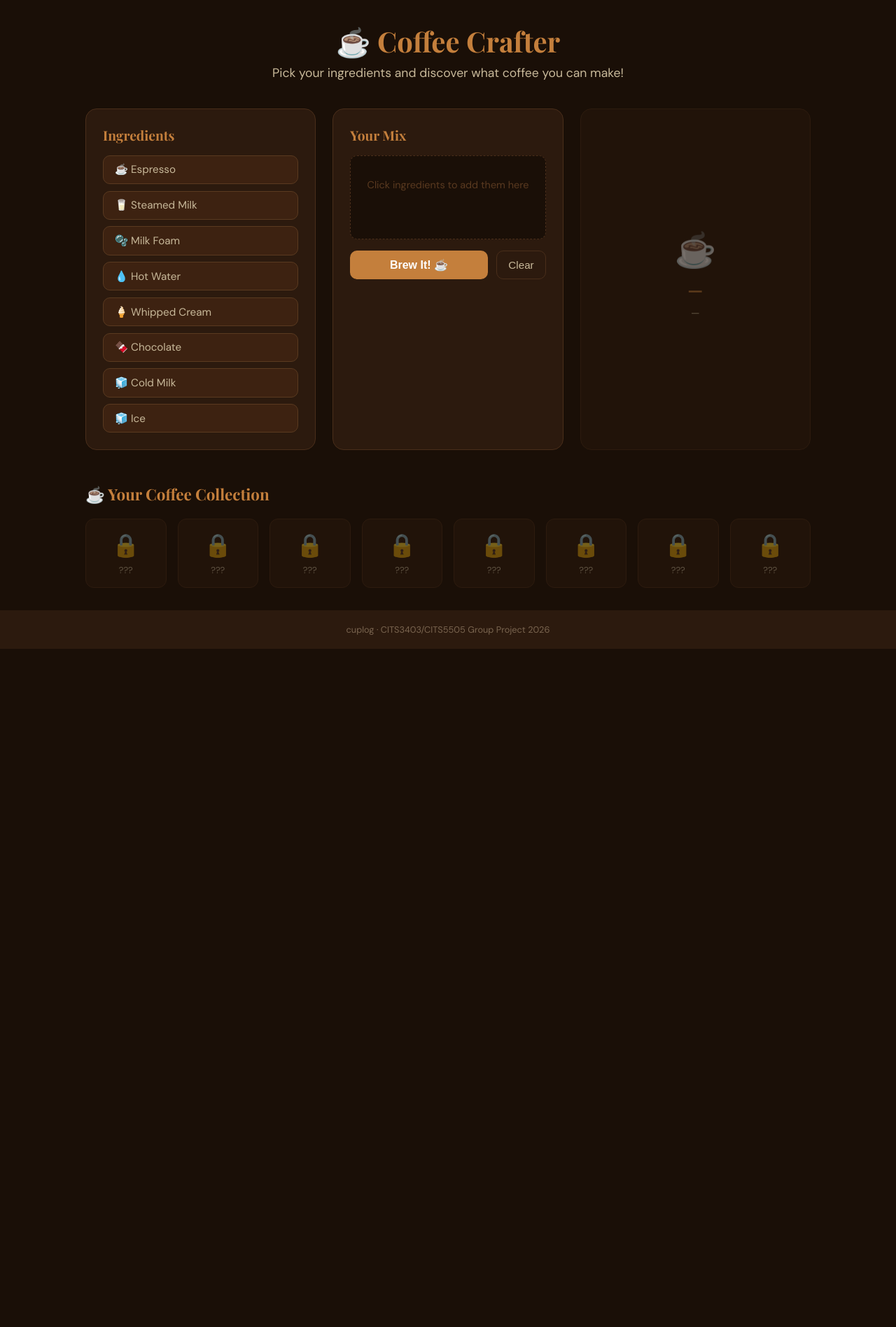
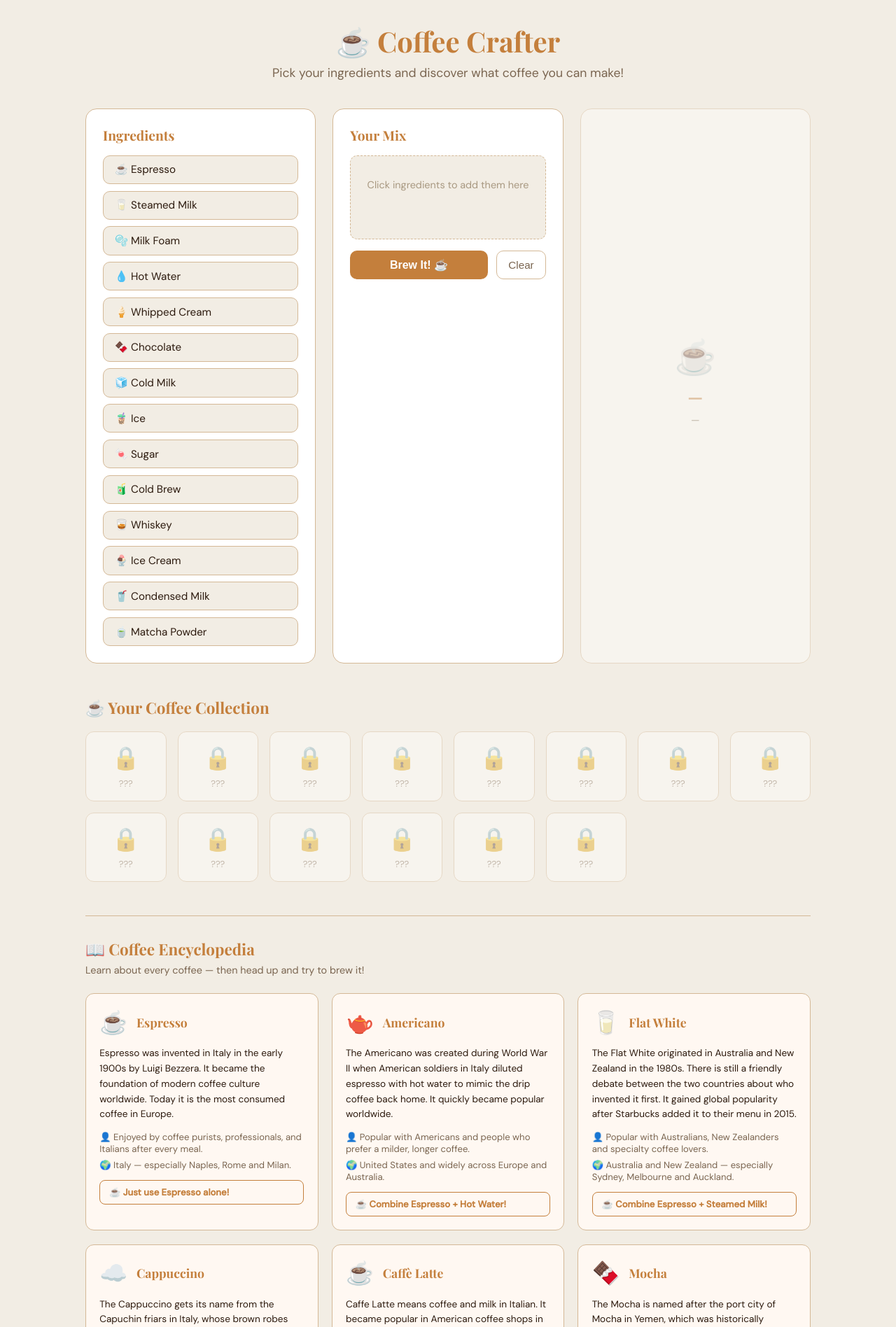
Before and after one commit to Dhruvvv1309/CITS3403_PROJECT, a Flask app: page /game in a window 1280 px wide. Shown: the part 59-1955 px from the top of the page at 70% size. Before the commit the page ends 986 px from the top, so only its background shows below. Run offline with Flask 3, Linux system fonts and the light colour scheme.

Commit message:
feat: improve game page styling and add coffee encyclopedia

```diff
--- a/app/static/css/game.css
+++ b/app/static/css/game.css
@@ -1,7 +1,7 @@
 body {
-  background: #1a0f07;
+  background: #F2EDE4;
   font-family: 'DM Sans', sans-serif;
-  color: #F2EDE4;
+  color: #2C1A0E;
   min-height: 100vh;
 }
 
@@ -24,7 +24,7 @@ body {
 }
 
 .game-header p {
-  color: #c8b99a;
+  color: #7a6550;
   font-size: 1.1rem;
 }
 
@@ -36,10 +36,10 @@ body {
 }
 
 .ingredients-panel, .mixing-panel, .result-panel {
-  background: #2C1A0E;
+  background: #fff;
   border-radius: 16px;
   padding: 1.5rem;
-  border: 1px solid #4a2e1a;
+  border: 1px solid #d4b896;
 }
 
 .ingredients-panel h2, .mixing-panel h2, .result-panel h2 {
@@ -56,19 +56,19 @@ body {
 }
 
 .ingredient {
-  background: #3d2211;
-  border: 1px solid #5a3a20;
+  background: #F2EDE4;
+  border: 1px solid #d4b896;
   border-radius: 10px;
   padding: 0.6rem 1rem;
   cursor: pointer;
   transition: all 0.2s;
   font-size: 0.95rem;
-  color: #c8b99a;
+  color: #2C1A0E;
 }
 
 .ingredient:hover {
-  background: #4e2e18;
-  color: #F2EDE4;
+  background: #e8ddd0;
+  color: #2C1A0E;
 }
 
 .ingredient.selected {
@@ -80,7 +80,7 @@ body {
 
 .mix-zone {
   min-height: 120px;
-  background: #1a0f07;
+  background: #F2EDE4;
   border-radius: 10px;
   padding: 1rem;
   display: flex;
@@ -88,11 +88,11 @@ body {
   gap: 0.5rem;
   align-content: flex-start;
   margin-bottom: 1rem;
-  border: 1px dashed #4a2e1a;
+  border: 1px dashed #d4b896;
 }
 
 .mix-hint {
-  color: #5a3a20;
+  color: #a89880;
   font-size: 0.9rem;
   width: 100%;
   text-align: center;
@@ -100,8 +100,8 @@ body {
 }
 
 .mix-tag {
-  background: #4e2e18;
-  color: #F2EDE4;
+  background: #e8ddd0;
+  color: #2C1A0E;
   padding: 0.3rem 0.8rem;
   border-radius: 20px;
   font-size: 0.85rem;
@@ -129,8 +129,8 @@ body {
 
 .btn-clear {
   background: transparent;
-  color: #c8b99a;
-  border: 1px solid #4a2e1a;
+  color: #7a6550;
+  border: 1px solid #d4b896;
   padding: 0.7rem 1rem;
   border-radius: 10px;
   cursor: pointer;
@@ -138,7 +138,7 @@ body {
   transition: all 0.2s;
 }
 
-.btn-clear:hover { background: #2C1A0E; color: #F2EDE4; }
+.btn-clear:hover { background: #e8ddd0; color: #2C1A0E; }
 
 .result-panel {
   display: flex;
@@ -166,7 +166,7 @@ body {
 .result-card.fail h2 { color: #8b4a4a; }
 
 #resultDesc {
-  color: #c8b99a;
+  color: #7a6550;
   font-size: 0.9rem;
   line-height: 1.5;
   margin-bottom: 0.8rem;
@@ -174,7 +174,7 @@ body {
 
 #resultRecipe {
   font-size: 0.8rem;
-  color: #5a3a20;
+  color: #a89880;
   font-style: italic;
 }
 
@@ -196,8 +196,8 @@ body {
 }
 
 .collection-item {
-  background: #2C1A0E;
-  border: 1px solid #4a2e1a;
+  background: #fff;
+  border: 1px solid #d4b896;
   border-radius: 12px;
   padding: 1rem 0.5rem;
   text-align: center;
@@ -205,11 +205,90 @@ body {
 }
 
 .collection-item span { font-size: 2rem; display: block; margin-bottom: 0.4rem; }
-.collection-item p { font-size: 0.8rem; color: #c8b99a; }
+.collection-item p { font-size: 0.8rem; color: #7a6550; }
 
 .collection-item.found {
   border-color: #C47F3C;
-  background: #3d2211;
+  background: #fff8f2;
 }
 
 .collection-item.locked { opacity: 0.4; }
+
+.encyclopedia-area {
+  margin-top: 3rem;
+  padding-top: 2rem;
+  border-top: 1px solid #d4b896;
+}
+
+.encyclopedia-area h2 {
+  font-family: 'Playfair Display', serif;
+  color: #C47F3C;
+  margin-bottom: 0.4rem;
+  font-size: 1.4rem;
+}
+
+.encyclopedia-sub {
+  color: #7a6550;
+  font-size: 0.9rem;
+  margin-bottom: 1.5rem;
+}
+
+.encyclopedia-grid {
+  display: grid;
+  grid-template-columns: repeat(auto-fill, minmax(280px, 1fr));
+  gap: 1.2rem;
+}
+
+.encyclopedia-card {
+  background: #fff8f2;
+  border: 1px solid #d4b896;
+  border-radius: 12px;
+  padding: 1.2rem;
+  transition: all 0.2s;
+}
+
+.encyclopedia-card:hover {
+  border-color: #C47F3C;
+  box-shadow: 0 2px 12px rgba(196,127,60,0.15);
+  transform: translateY(-2px);
+}
+
+.enc-header {
+  display: flex;
+  align-items: center;
+  gap: 0.8rem;
+  margin-bottom: 0.8rem;
+}
+
+.enc-emoji { font-size: 2rem; }
+
+.enc-name {
+  font-family: 'Playfair Display', serif;
+  font-size: 1.1rem;
+  color: #C47F3C;
+  font-weight: 700;
+}
+
+.enc-history {
+  font-size: 0.85rem;
+  color: #2C1A0E;
+  line-height: 1.6;
+  margin-bottom: 0.8rem;
+}
+
+.enc-meta {
+  font-size: 0.82rem;
+  color: #7a6550;
+  margin-bottom: 0.4rem;
+}
+
+.enc-tip {
+  background: #fff8f2;
+  border: 1px solid #C47F3C;
+  border-radius: 8px;
+  padding: 0.5rem 0.8rem;
+  font-size: 0.82rem;
+  color: #C47F3C;
+  font-weight: 600;
+  margin-top: 0.8rem;
+}
--- a/app/static/js/game.js
+++ b/app/static/js/game.js
@@ -4,56 +4,154 @@ const COFFEES = [
     name: "Espresso",
     emoji: "☕",
     ingredients: ["espresso"],
-    desc: "Pure, concentrated coffee shot. The base of almost every coffee drink. Originated in Italy in the early 1900s.",
+    desc: "Pure, concentrated coffee shot. The base of almost every coffee drink.",
+    history: "Espresso was invented in Italy in the early 1900s by Luigi Bezzera. It became the foundation of modern coffee culture worldwide. Today it is the most consumed coffee in Europe.",
+    who: "Enjoyed by coffee purists, professionals, and Italians after every meal.",
+    famous: "Italy — especially Naples, Rome and Milan.",
+    tip: "Just use Espresso alone!",
   },
   {
     id: "americano",
     name: "Americano",
     emoji: "🫖",
     ingredients: ["espresso", "hot_water"],
-    desc: "Espresso diluted with hot water. Smooth and strong. Popular with those who want a longer black coffee.",
+    desc: "Espresso diluted with hot water. Smooth and strong.",
+    history: "The Americano was created during World War II when American soldiers in Italy diluted espresso with hot water to mimic the drip coffee back home. It quickly became popular worldwide.",
+    who: "Popular with Americans and people who prefer a milder, longer coffee.",
+    famous: "United States and widely across Europe and Australia.",
+    tip: "Combine Espresso + Hot Water!",
   },
   {
     id: "flat_white",
     name: "Flat White",
     emoji: "🥛",
     ingredients: ["espresso", "steamed_milk"],
-    desc: "Espresso with velvety steamed milk. Less foam than a latte. Born in Australia and New Zealand!",
+    desc: "Espresso with velvety steamed milk. Less foam than a latte.",
+    history: "The Flat White originated in Australia and New Zealand in the 1980s. There is still a friendly debate between the two countries about who invented it first. It gained global popularity after Starbucks added it to their menu in 2015.",
+    who: "Popular with Australians, New Zealanders and specialty coffee lovers.",
+    famous: "Australia and New Zealand — especially Sydney, Melbourne and Auckland.",
+    tip: "Combine Espresso + Steamed Milk!",
   },
   {
     id: "cappuccino",
     name: "Cappuccino",
     emoji: "☁️",
     ingredients: ["espresso", "steamed_milk", "milk_foam"],
-    desc: "Equal parts espresso, steamed milk, and thick foam. A classic Italian morning staple.",
+    desc: "Equal parts espresso, steamed milk, and thick foam.",
+    history: "The Cappuccino gets its name from the Capuchin friars in Italy, whose brown robes resembled the colour of the drink. It became a morning staple in Italian culture and spread globally after World War II.",
+    who: "Loved by Italians in the morning and coffee enthusiasts worldwide.",
+    famous: "Italy — Rome, Florence and Venice are famous for their cappuccinos.",
+    tip: "Combine Espresso + Steamed Milk + Milk Foam!",
+  },
+  {
+    id: "latte",
+    name: "Caffè Latte",
+    emoji: "☕",
+    ingredients: ["espresso", "steamed_milk", "sugar"],
+    desc: "A smooth espresso with lots of steamed milk and a touch of sweetness.",
+    history: "Caffe Latte means coffee and milk in Italian. It became popular in American coffee shops in the 1980s and 1990s. Today it is one of the most ordered drinks in cafes worldwide.",
+    who: "Popular with casual coffee drinkers, students and office workers.",
+    famous: "United States — Seattle is considered the birthplace of modern latte culture.",
+    tip: "Combine Espresso + Steamed Milk + Sugar!",
   },
   {
     id: "mocha",
     name: "Mocha",
     emoji: "🍫",
     ingredients: ["espresso", "steamed_milk", "chocolate"],
-    desc: "Espresso meets chocolate meets milk. Rich, sweet, and indulgent. A coffee lover's dessert.",
+    desc: "Espresso meets chocolate meets milk. Rich, sweet and indulgent.",
+    history: "The Mocha is named after the port city of Mocha in Yemen, which was historically famous for exporting coffee with a natural chocolatey flavour. The modern mocha with added chocolate became popular in American coffee shops in the 1990s.",
+    who: "Loved by those with a sweet tooth and people who enjoy dessert-like drinks.",
+    famous: "United States and globally — a favourite in Starbucks and coffee chains worldwide.",
+    tip: "Combine Espresso + Steamed Milk + Chocolate!",
   },
   {
     id: "iced_latte",
     name: "Iced Latte",
     emoji: "🧋",
     ingredients: ["espresso", "cold_milk", "ice"],
-    desc: "Espresso poured over ice and cold milk. Refreshing and smooth. Perfect for warm days.",
+    desc: "Espresso poured over ice and cold milk. Refreshing and smooth.",
+    history: "Iced coffee drinks became popular in the United States during the 1990s. The iced latte became a summer staple in coffee chains and is now consumed year-round globally.",
+    who: "Popular with younger generations and those in warm climates.",
+    famous: "United States, South Korea and Southeast Asia are famous for creative iced lattes.",
+    tip: "Combine Espresso + Cold Milk + Ice!",
   },
   {
     id: "vienna",
     name: "Vienna Coffee",
     emoji: "🍦",
     ingredients: ["espresso", "whipped_cream"],
-    desc: "Strong espresso topped with whipped cream. A Viennese classic — rich and indulgent.",
+    desc: "Strong espresso topped with whipped cream. A Viennese classic.",
+    history: "Vienna Coffee has been a staple of Viennese coffee house culture since the 17th century. The coffee houses of Vienna were famous gathering places for artists, philosophers and intellectuals. UNESCO recognised Viennese coffee house culture as an Intangible Cultural Heritage.",
+    who: "Enjoyed by coffee lovers who appreciate rich, indulgent drinks.",
+    famous: "Austria — Vienna's coffee houses are world-famous landmarks.",
+    tip: "Combine Espresso + Whipped Cream!",
+  },
+  {
+    id: "cold_brew",
+    name: "Cold Brew",
+    emoji: "🧃",
+    ingredients: ["cold_brew", "ice"],
+    desc: "Coffee steeped in cold water for hours. Smooth, rich and low acidity.",
+    history: "Cold brew coffee has roots in Japan where it was known as Kyoto-style coffee. It became a mainstream trend in the United States around 2015 and has since become one of the fastest-growing coffee categories globally.",
+    who: "Popular with health-conscious coffee drinkers and those sensitive to acidity.",
+    famous: "United States and Japan — Tokyo and New York are cold brew capitals.",
+    tip: "Combine Cold Brew + Ice!",
+  },
+  {
+    id: "affogato",
+    name: "Affogato",
+    emoji: "🍨",
+    ingredients: ["espresso", "ice_cream"],
+    desc: "Hot espresso poured over vanilla ice cream. A dessert and coffee in one.",
+    history: "Affogato means drowned in Italian. This simple dessert-coffee hybrid originated in Italy and is traditionally served after dinner. It became popular internationally in the 2000s as a trendy cafe dessert.",
+    who: "Loved by dessert lovers and people who enjoy creative coffee experiences.",
+    famous: "Italy — and now popular in specialty cafes across the world.",
+    tip: "Combine Espresso + Ice Cream!",
+  },
+  {
+    id: "irish_coffee",
+    name: "Irish Coffee",
+    emoji: "🥃",
+    ingredients: ["espresso", "whiskey", "whipped_cream"],
+    desc: "Coffee with Irish whiskey and whipped cream. A warming classic.",
+    history: "Irish Coffee was invented in 1943 by Joe Sheridan at Foynes Airport in Ireland to warm up cold American passengers. It was introduced to the United States in San Francisco in 1952 and became an iconic cocktail-coffee hybrid.",
+    who: "Popular with adults looking for a warming evening drink.",
+    famous: "Ireland — Limerick and Dublin. Also famous in San Francisco, USA.",
+    tip: "Combine Espresso + Whiskey + Whipped Cream!",
+  },
+  {
+    id: "vietnamese",
+    name: "Vietnamese Coffee",
+    emoji: "🥤",
+    ingredients: ["espresso", "condensed_milk", "ice"],
+    desc: "Strong coffee with sweet condensed milk over ice. Bold and creamy.",
+    history: "Vietnamese coffee culture developed in the 19th century under French colonial influence. Since fresh milk was scarce, condensed milk became the standard. Ca phe sua da became an iconic part of Vietnamese street food culture.",
+    who: "Popular in Vietnam and among Southeast Asian coffee lovers worldwide.",
+    famous: "Vietnam — Hanoi and Ho Chi Minh City are famous for their street coffee culture.",
+    tip: "Combine Espresso + Condensed Milk + Ice!",
+  },
+  {
+    id: "matcha_latte",
+    name: "Matcha Latte",
+    emoji: "🍵",
+    ingredients: ["matcha", "steamed_milk", "sugar"],
+    desc: "Earthy green tea powder blended with steamed milk. Creamy, smooth and naturally sweet.",
+    history: "Matcha has been used in Japanese tea ceremonies for over 800 years. The matcha latte became a global trend in the 2010s as cafes in Australia, the US and UK started serving it as a coffee alternative.",
+    who: "Popular with health-conscious people, tea lovers and those avoiding caffeine.",
+    famous: "Japan — Kyoto is the home of matcha. Also huge in Melbourne, London and New York.",
+    tip: "Combine Matcha Powder + Steamed Milk + Sugar!",
   },
   {
     id: "hot_chocolate",
     name: "Hot Chocolate",
-    emoji: "🍵",
+    emoji: "🍫",
     ingredients: ["hot_water", "chocolate", "steamed_milk"],
-    desc: "No coffee here! Just warm chocolate and steamed milk. A comforting non-coffee classic.",
+    desc: "No coffee here! Just warm chocolate and steamed milk.",
+    history: "Hot chocolate has a history going back over 2,500 years to the ancient Mayan and Aztec civilisations of Central America. It was introduced to Europe by Spanish explorers in the 16th century and became a luxury drink in European courts.",
+    who: "Loved by children, non-coffee drinkers and anyone seeking comfort.",
+    famous: "Belgium and Switzerland are world-famous for their hot chocolate.",
+    tip: "Combine Hot Water + Chocolate + Steamed Milk!",
   },
 ];
 
@@ -143,6 +241,31 @@ function renderCollection() {
       <p>${found ? c.name : "???"}</p>
     </div>`;
   }).join("");
+  renderEncyclopedia();
+}
+
+function renderEncyclopedia() {
+  const grid = document.getElementById("encyclopediaGrid");
+  if (!grid) return;
+  grid.innerHTML = COFFEES.map((c) => {
+    return `<div class="encyclopedia-card">
+      <div class="enc-header">
+        <span class="enc-emoji">${c.emoji}</span>
+        <span class="enc-name">${c.name}</span>
+      </div>
+      <p class="enc-history">${c.history}</p>
+      <div class="enc-meta">
+        <span>👤 ${c.who}</span>
+      </div>
+      <div class="enc-meta">
+        <span>🌍 ${c.famous}</span>
+      </div>
+      <div class="enc-tip">
+        ☕ ${c.tip}
+      </div>
+    </div>`;
+  }).join("");
 }
 
 renderCollection();
+renderEncyclopedia();
--- a/app/templates/game.html
+++ b/app/templates/game.html
@@ -7,6 +7,7 @@
 
 {% block content %}
 <div class="game-wrapper">
+
   <div class="game-header">
     <h1>☕ Coffee Crafter</h1>
     <p>Pick your ingredients and discover what coffee you can make!</p>
@@ -23,7 +24,13 @@
         <div class="ingredient" data-id="whipped_cream">🍦 Whipped Cream</div>
         <div class="ingredient" data-id="chocolate">🍫 Chocolate</div>
         <div class="ingredient" data-id="cold_milk">🧊 Cold Milk</div>
-        <div class="ingredient" data-id="ice">🧊 Ice</div>
+        <div class="ingredient" data-id="ice">🧋 Ice</div>
+        <div class="ingredient" data-id="sugar">🍬 Sugar</div>
+        <div class="ingredient" data-id="cold_brew">🧃 Cold Brew</div>
+        <div class="ingredient" data-id="whiskey">🥃 Whiskey</div>
+        <div class="ingredient" data-id="ice_cream">🍨 Ice Cream</div>
+        <div class="ingredient" data-id="condensed_milk">🥤 Condensed Milk</div>
+        <div class="ingredient" data-id="matcha">🍵 Matcha Powder</div>
       </div>
     </div>
 
@@ -52,6 +59,13 @@
     <h2>☕ Your Coffee Collection</h2>
     <div class="collection-grid" id="collectionGrid"></div>
   </div>
+
+  <div class="encyclopedia-area">
+    <h2>📖 Coffee Encyclopedia</h2>
+    <p class="encyclopedia-sub">Learn about every coffee — then head up and try to brew it!</p>
+    <div class="encyclopedia-grid" id="encyclopediaGrid"></div>
+  </div>
+
 </div>
 {% endblock %}
 
```
